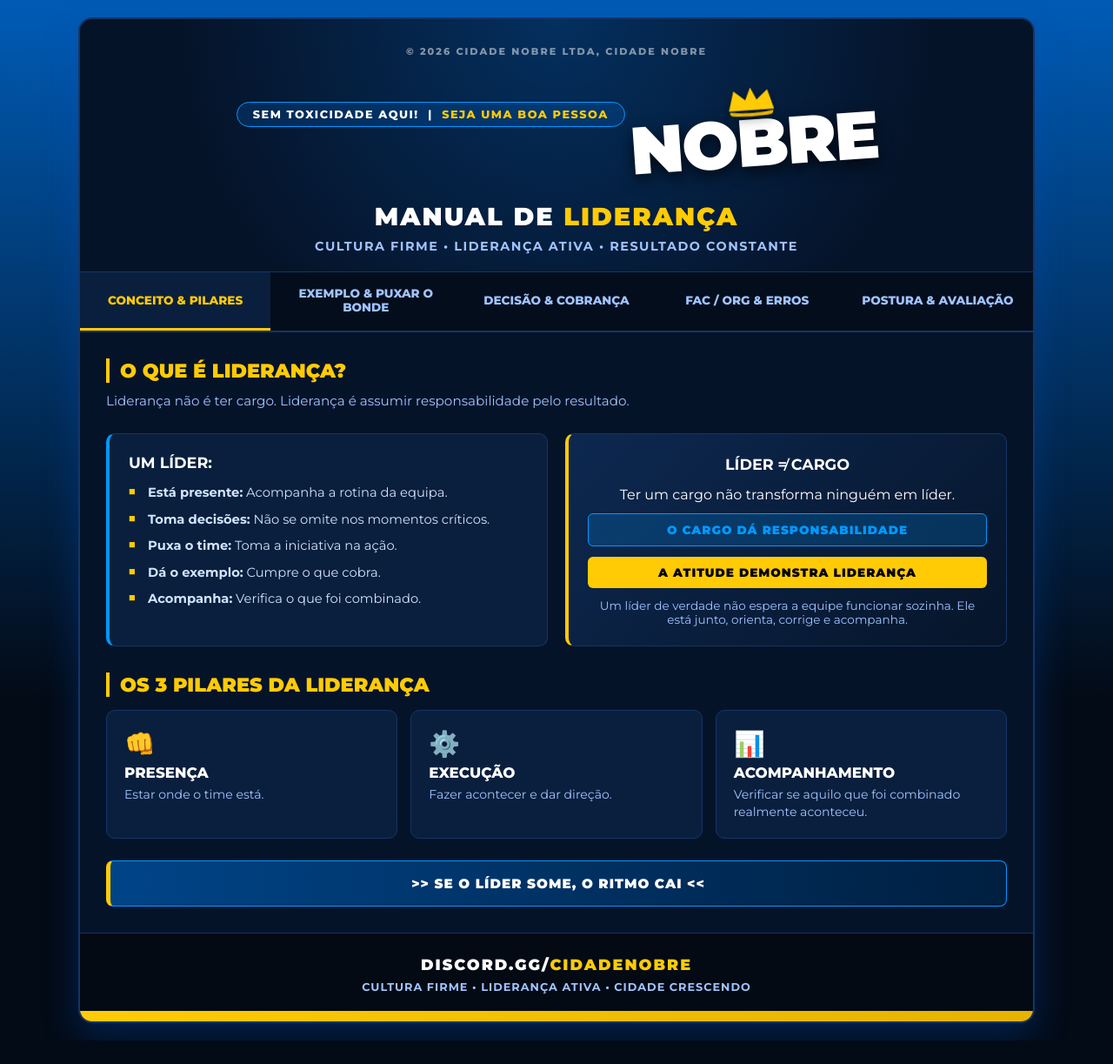
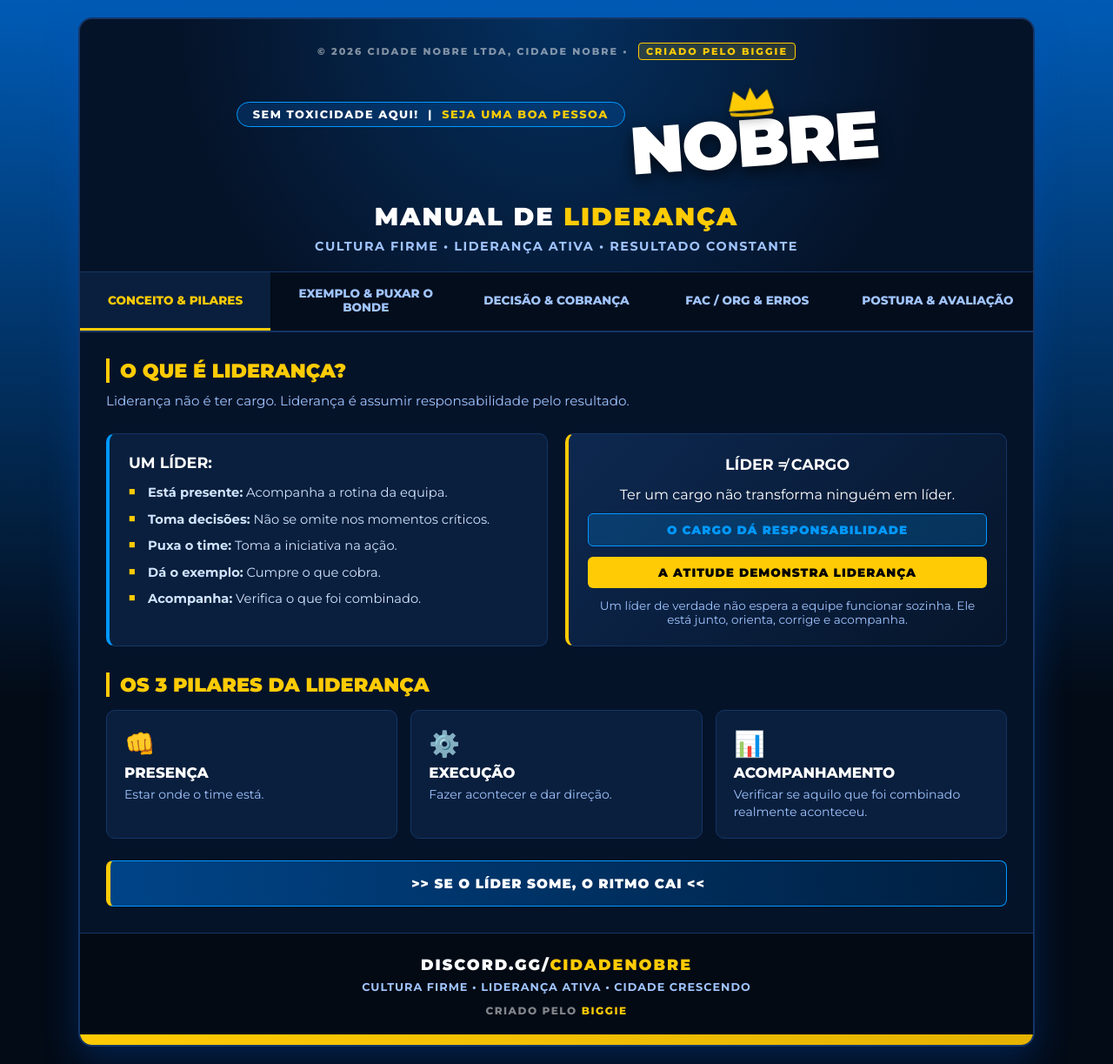
Before and after one commit to DeckPT/MANUAL-DE-LIDERAN-A, a plain HTML site: page index.html in a window 1280 px wide. Shown: the whole page at 87% size. Before the commit the page ends 1196 px from the top, so only its background shows below. Drawn offline with Linux system fonts and the light colour scheme.

Commit message:
Update index.html

```diff
--- a/index.html
+++ b/index.html
@@ -14,7 +14,7 @@
     <!-- Cabeçalho Principal -->
     <header>
       <div class="watermark-top">
-        © 2026 CIDADE NOBRE LTDA, CIDADE NOBRE
+        © 2026 CIDADE NOBRE LTDA, CIDADE NOBRE &bull; <span class="watermark-biggie-tag" style="color: #ffcb05; background: rgba(255, 203, 5, 0.15); padding: 2px 8px; border-radius: 4px; border: 1px solid #ffcb05; margin-left: 6px; font-weight: 800;">CRIADO PELO BIGGIE</span>
       </div>
 
       <div class="banner-top">
@@ -281,6 +281,9 @@
     <footer>
       <div class="discord-link">DISCORD.GG/<span>CIDADENOBRE</span></div>
       <p>CULTURA FIRME &bull; LIDERANÇA ATIVA &bull; CIDADE CRESCENDO</p>
+      <div class="watermark-footer" style="margin-top: 12px; font-size: 0.75rem; color: rgba(255, 255, 255, 0.5); letter-spacing: 1.5px; text-transform: uppercase; font-weight: 800;">
+        CRIADO PELO <span style="color: #ffcb05;">BIGGIE</span>
+      </div>
     </footer>
 
     <!-- Faixa Amarela no Fundo -->
```
